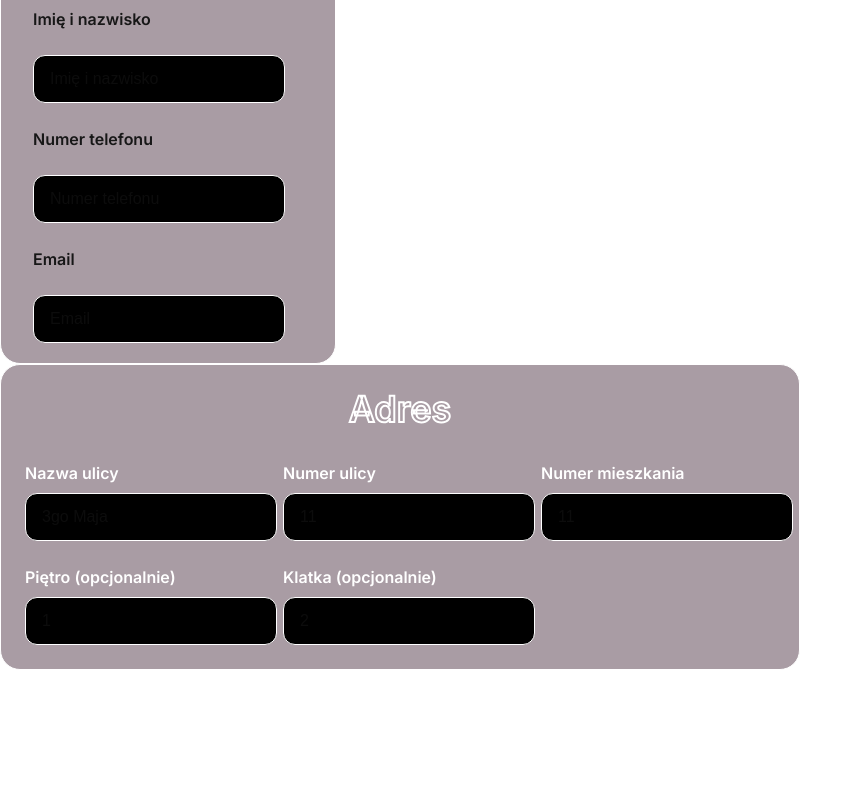
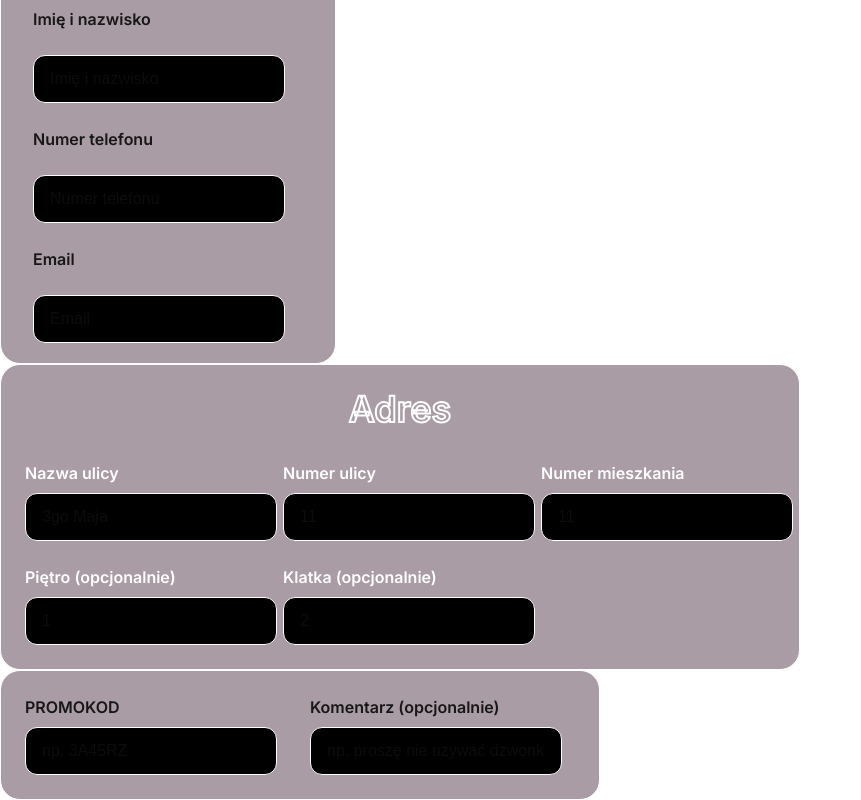
Before and after one commit to Steklowataa/wloska, a Next.js app: page /basket/details in a window 1280 px wide. Shown: the part 241-1041 px from the top of the page, without its empty margins (0-861 px from the left). Before the commit the page ends 911 px from the top, so only its background shows below. Built offline with nearby package versions, Linux system fonts and the light colour scheme.

Commit message:
Extra information for form

```diff
--- /dev/null
+++ b/src/components/Basket/Details/ExtraDataForm.tsx
@@ -0,0 +1,35 @@
+"use client"
+import Input from "./Input"
+import { Inter } from "next/font/google"
+
+const inter = Inter({
+  subsets: ["latin"],
+  weight: "600"
+})
+
+type ExtraDataProps = {
+    label: string,
+    placeholder: string
+}
+function ExtraData({label, placeholder}: ExtraDataProps) {
+    return (
+        <div className="flex flex-col">
+            <label className={`${inter.className} mb-2`}>{label}</label>
+            <Input value={placeholder}/>
+        </div>
+    )
+}
+
+export default function ExtraDataForm() {
+    const fields = [
+        {label: "PROMOKOD", placeholder: "np. 3A45RZ"},
+        {label: "Komentarz (opcjonalnie)", placeholder: "np. proszę nie uzywać dzwonka"}
+    ]
+    return (
+        <div className="grid grid-cols-2 gap-5 w-[600px] rounded-[20px] bg-[#28091D]/40 border border-white p-6">
+            {fields.map((field, index) => (
+                <ExtraData key={index} {...field}/>
+            ))}
+        </div>
+    )
+}
--- a/src/components/Basket/Details/OrderDetails.tsx
+++ b/src/components/Basket/Details/OrderDetails.tsx
@@ -2,6 +2,7 @@
 import SwitchButton from "./SwitchButton"
 import PersonalDataForm from "./PersonalDataForm"
 import AdressDataForm from "./AdressDataForm"
+import ExtraDataForm from "./ExtraDataForm"
 
 export default function OrderDetails () {
     return (
@@ -9,7 +10,8 @@ export default function OrderDetails () {
         <div>
             <SwitchButton />
             <PersonalDataForm />
-             <AdressDataForm />
+            <AdressDataForm />
+            <ExtraDataForm />
         </div>
         </>
     )
```
